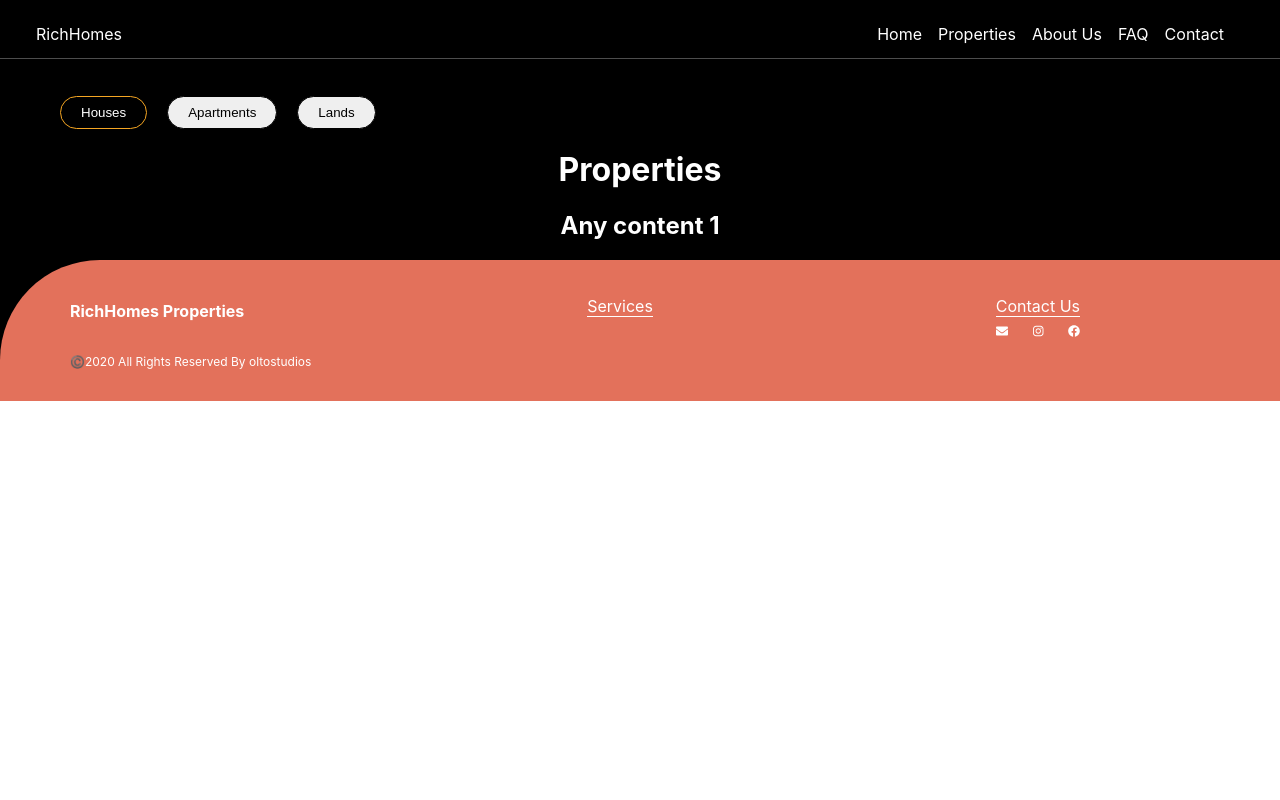
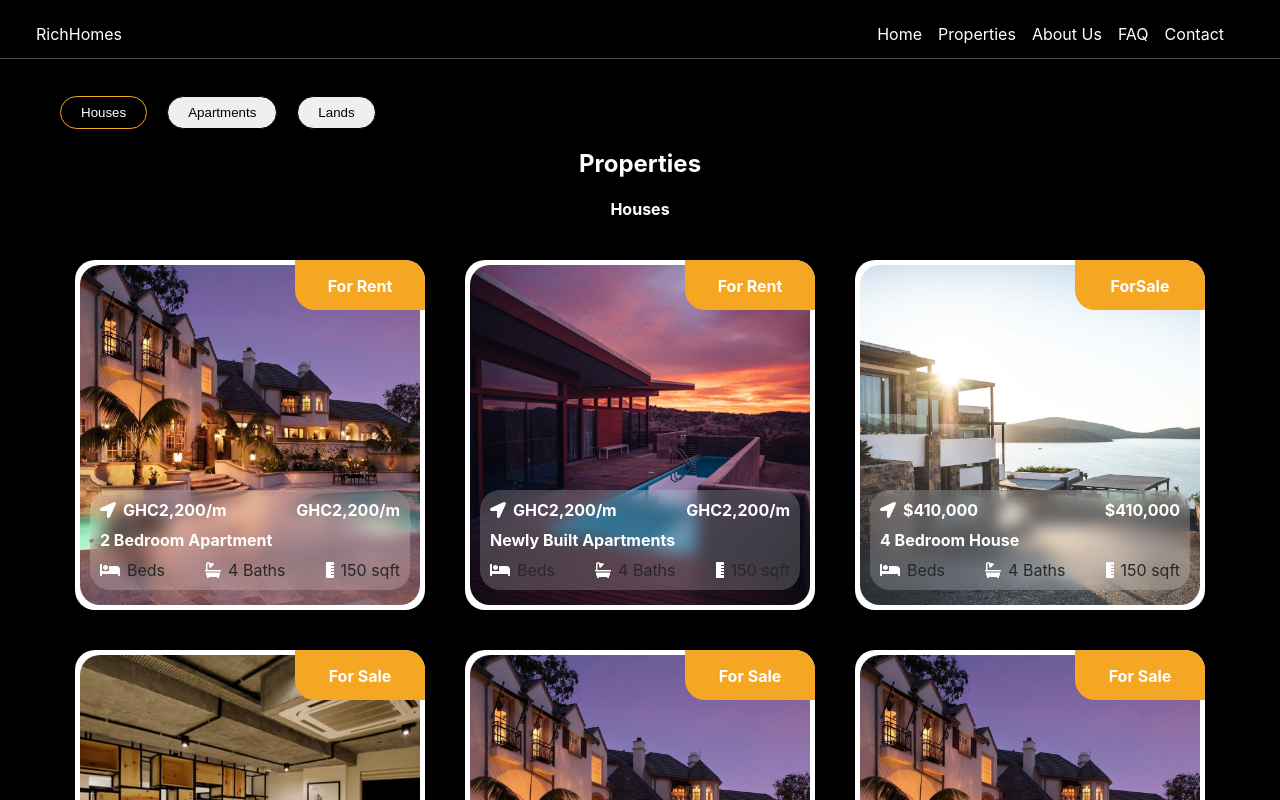
Before and after one commit to tosebikan/richhomesgh, a React (Create React App) app: page /properties in a window 1280 px wide. Shown: the top 800 px of the page. Built offline with nearby package versions, Linux system fonts and the light colour scheme.

Commit message:
complete houses section

```diff
--- a/src/screens/PropertiesScreen.js
+++ b/src/screens/PropertiesScreen.js
@@ -2,14 +2,15 @@ import React, { useState } from "react";
 import { Tab, Tabs, TabList, TabPanel } from "react-tabs";
 import "./PropertiesScreen.css";
 import Footer from "../components/Footer";
-// import Tab from "../components/Tab";
+import Card from "../components/Card";
 import data from "../data.js";
 
 function PropertiesScreen() {
   const [active, setActive] = useState("house");
 
-  const houses = data.properties.filter((x) => x.type == "house");
-  const lands = data.properties.filter((x) => x.type == "land");
+  const houses = data.properties.filter((x) => x.type === "house");
+  const apartments = data.properties.filter((x) => x.type === "apartments");
+  const lands = data.properties.filter((x) => x.type === "land");
 
   const handleClick = (e) => {
     setActive(e.target.id);
@@ -48,16 +49,31 @@ function PropertiesScreen() {
             </Tab>
           </TabList>
 
-          <h1>Properties</h1>
+          <h2>Properties</h2>
 
           <TabPanel>
-            <h2>Any content 1</h2>
+            <h4>Houses</h4>
+            <div className="featured-gallery">
+              {houses.map((house) => (
+                <Card
+                  image={house.image}
+                  tag={house.tag}
+                  title={house.title}
+                  price={house.price}
+                  address={house.price}
+                  beds={house.beds}
+                  baths={house.baths}
+                  size={house.size}
+                  link={`/property/${house.id}`}
+                />
+              ))}
+            </div>
           </TabPanel>
           <TabPanel>
-            <h2>Any content 2</h2>
+            <h4>Any content 2</h4>
           </TabPanel>
           <TabPanel>
-            <h2>Any content 3</h2>
+            <h4>Any content 3</h4>
           </TabPanel>
         </Tabs>
       </div>
```
